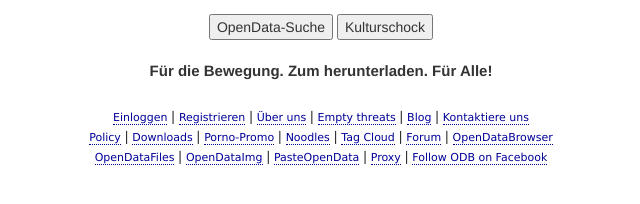
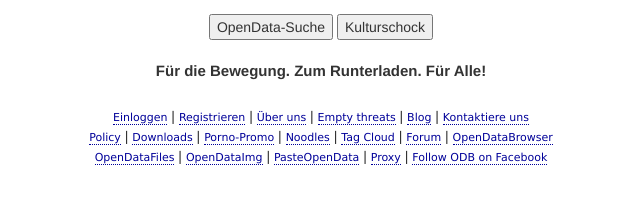
Before and after one commit to c-base/opendatabay, a plain HTML site: page index.html in a window 1280 px wide. Shown: the part 420-624 px from the top of the page, 319-959 px from the left. Drawn offline with Linux system fonts and the light colour scheme.

Commit message:
fixed typo

```diff
--- a/index.html
+++ b/index.html
@@ -81,7 +81,7 @@
       <div class="row">
         <div class="col-xs-12">
           <div id="how">
-            <strong>Für die Bewegung. Zum herunterladen. Für Alle!</strong>
+            <strong>Für die Bewegung. Zum Runterladen. Für Alle!</strong>
           </div>
         </div><!-- /.col -->
       </div><!-- /.row -->
```
